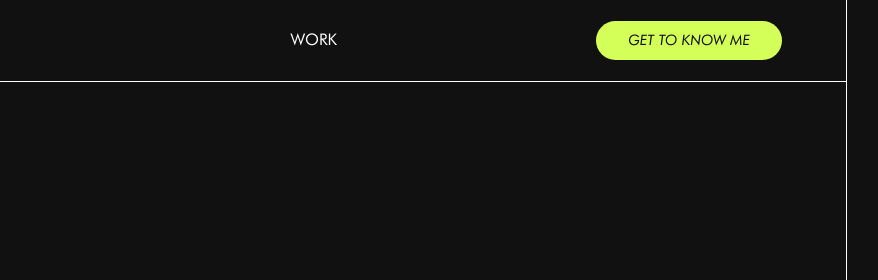
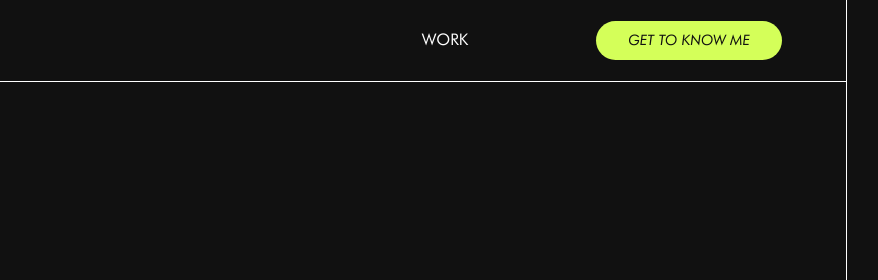
Before and after one commit to elisadiazart/Portfolio-2, a website built with Vite: page src/index.html in a window 1280 px wide. Shown: the top 280 px of the page, 278-1156 px from the left. Built offline with nearby package versions, Linux system fonts and the light colour scheme; some packages are replaced by stand-ins of ours.

Commit message:
03.03.23

```diff
--- a/src/index.html
+++ b/src/index.html
@@ -14,8 +14,9 @@
         <a class="logo__link" href=""><img class="logo" src="./assets/images/logo-small.svg" alt="">
         </a>
         <div id="menuIconContainer" class="menu-icon__container"><div id="menuIcon" class="menu-icon"></div></div>
-        <div class="nav__text">Work</div>
-        <div class="nav__button">Get to know me</div>
+        <div class="nav__links">
+          <div class="nav__text">Work</div>
+          <div class="nav__button">Get to know me</div></div>
       </nav>
     </header>
     <main class="main">
--- a/src/scss/blocks/header.scss
+++ b/src/scss/blocks/header.scss
@@ -32,6 +32,15 @@ header{
         margin: 0;
     }
 
+    &__links{
+        display: none;
+        @include responsive(laptop){
+            display: flex;
+            align-items: center;
+            gap: 8rem;
+        }
+    }
+
     &__text{
         display: none;
 
@@ -40,7 +49,6 @@ header{
             color: white;
             text-transform: uppercase;
             font-family: 'Futura', sans-serif;
-            transform: translateX(-5rem);
             position: relative;
             transition: font-weight .2s;
 
@@ -59,7 +67,7 @@ header{
             &::after{
                 content: '';
                 width: 0%;
-                height: 1px;
+                height: 1.4px;
                 background-color: white;
                 position: absolute;
                 bottom: 0;
@@ -92,7 +100,7 @@ header{
             &::after{
                 content: '';
                 width: 0;
-                height: 1.25px;
+                height: 1.3px;
                 background-color: rgb(0, 0, 0);
                 position: absolute;
                 bottom: .7rem;
```
